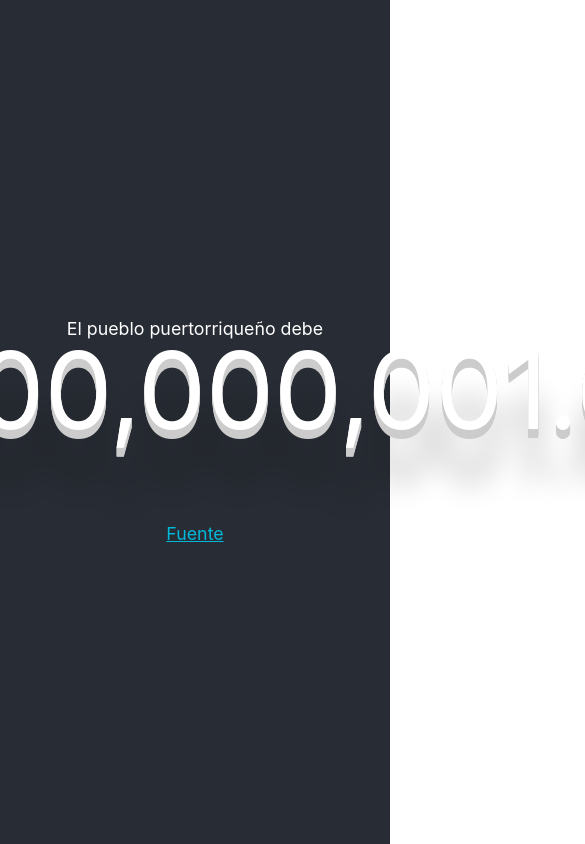
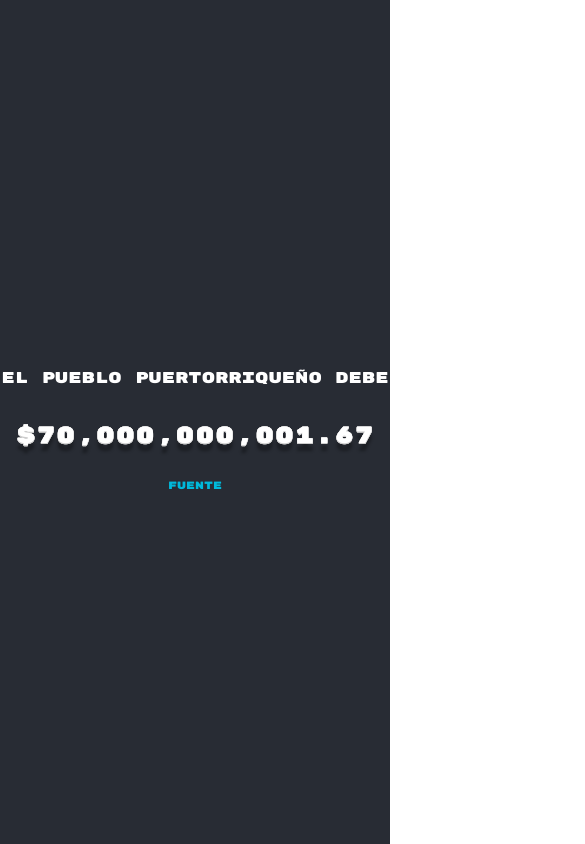
Before and after one commit to cofuente/deuda-publica, a React (Create React App) app: page / in a window 390 px wide. Shown: the top 844 px of the page, 585 px wide, since content can reach past the window. Built offline with nearby package versions, Linux system fonts and the light colour scheme.

Commit message:
adjusted animations for responsive styling

```diff
--- a/src/App.css
+++ b/src/App.css
@@ -3,31 +3,31 @@
 }
 
 .App-header {
+  align-items: center;
   background-color: #282c34;
-  /* -webkit-animation:color-change-2x 2s linear infinite alternate both;animation:color-change-2x 2s linear infinite alternate both; */
-  min-height: 100vh;
+  color: white;
   display: flex;
   flex-direction: column;
-  align-items: center;
   justify-content: center;
-  font-size: calc(10px + 2vmin);
-  color: white;
+  min-height: 100vh;
+  /* -webkit-animation:color-change-2x 2s linear infinite alternate both;animation:color-change-2x 2s linear infinite alternate both; */
+}
+
+.intro {
+  font-size: calc(15px + (30 - 12) * ((100vw - 300px) / (2560 - 300)));
+}
+
+.deuda-container {
+  font-size: 6vw
 }
 
 .fuente-link {
   color: #00B9DA;
+  font-size: calc(10px + (25 - 10) * ((100vw - 300px) / (2560 - 300)));
+  text-decoration: none;
 }
 
-.intro {
-  font-size: calc(10px + 2vmin);
-}
-
-.deuda {
-  font-size: calc(100px + 2vmin);
-}
-
-.text-pop-up-top {
-  -webkit-animation:text-pop-up-top .5s cubic-bezier(.25,.46,.45,.94) both;animation:text-pop-up-top .5s cubic-bezier(.25,.46,.45,.94) both;
+.text-pop-up-top{-webkit-animation:text-pop-up-top 656ms cubic-bezier(.39,.575,.565,1.000) .5s both;animation:text-pop-up-top 656ms cubic-bezier(.39,.575,.565,1.000) .5s both;
 }
 
 /* ----------------------------------------------
@@ -37,4 +37,4 @@
 
 @keyframes color-change-2x{0%{background:#00B9DA}100%{background:#ED0000}}
 
-@-webkit-keyframes text-pop-up-top{0%{-webkit-transform:translateY(0);transform:translateY(0);-webkit-transform-origin:50% 50%;transform-origin:50% 50%;text-shadow:none}100%{-webkit-transform:translateY(-50px);transform:translateY(-50px);-webkit-transform-origin:50% 50%;transform-origin:50% 50%;text-shadow:0 1px 0 #ccc,0 2px 0 #ccc,0 3px 0 #ccc,0 4px 0 #ccc,0 5px 0 #ccc,0 6px 0 #ccc,0 7px 0 #ccc,0 8px 0 #ccc,0 9px 0 #ccc,0 50px 30px rgba(0,0,0,.3)}}@keyframes text-pop-up-top{0%{-webkit-transform:translateY(0);transform:translateY(0);-webkit-transform-origin:50% 50%;transform-origin:50% 50%;text-shadow:none}100%{-webkit-transform:translateY(-50px);transform:translateY(-50px);-webkit-transform-origin:50% 50%;transform-origin:50% 50%;text-shadow:0 1px 0 #ccc,0 2px 0 #ccc,0 3px 0 #ccc,0 4px 0 #ccc,0 5px 0 #ccc,0 6px 0 #ccc,0 7px 0 #ccc,0 8px 0 #ccc,0 9px 0 #ccc,0 50px 30px rgba(0,0,0,.3)}}
+@-webkit-keyframes text-pop-up-top{0%{-webkit-transform:translateY(0);transform:translateY(0);-webkit-transform-origin:50% 50%;transform-origin:50% 50%;text-shadow:none}100%{-webkit-transform:translateY(-21%);transform:translateY(-21%);-webkit-transform-origin:50% 50%;transform-origin:50% 50%;text-shadow:0 0.0043em 0 #ccc,0 0.0087em 0 #ccc,0 0.0130em 0 #ccc,0 0.0174em 0 #ccc,0 0.0217em 0 #ccc,0 0.0261em 0 #ccc,0 0.0304em 0 #ccc,0 0.0348em 0 #ccc,0 0.0391em 0 #ccc,0 0.35em 0.13043em rgba(0,0,0,.3)}}@keyframes text-pop-up-top{0%{-webkit-transform:translateY(0);transform:translateY(0);-webkit-transform-origin:50% 50%;transform-origin:50% 50%;text-shadow:none}100%{-webkit-transform:translateY(-21%);transform:translateY(-21%);-webkit-transform-origin:50% 50%;transform-origin:50% 50%;text-shadow:0 0.0043em 0 #ccc,0 0.0087em 0 #ccc,0 0.0130em 0 #ccc,0 0.0174em 0 #ccc,0 0.0217em 0 #ccc,0 0.0261em 0 #ccc,0 0.0304em 0 #ccc,0 0.0348em 0 #ccc,0 0.0391em 0 #ccc,0 0.35em 0.13043em rgba(0,0,0,.3)}}
--- a/src/index.css
+++ b/src/index.css
@@ -1,10 +1,11 @@
+@import url('https://fonts.googleapis.com/css?family=Rubik+Mono+One');
+
 
 body {
   margin: 0;
   padding: 0;
-  font-family: -apple-system, BlinkMacSystemFont, "Segoe UI", "Roboto", "Oxygen",
-    "Ubuntu", "Cantarell", "Fira Sans", "Droid Sans", "Helvetica Neue",
-    sans-serif;
+  font-family: 'Rubik Mono One', sans-serif;
+  font-size: 16px;
   -webkit-font-smoothing: antialiased;
   -moz-osx-font-smoothing: grayscale;
 }
```
